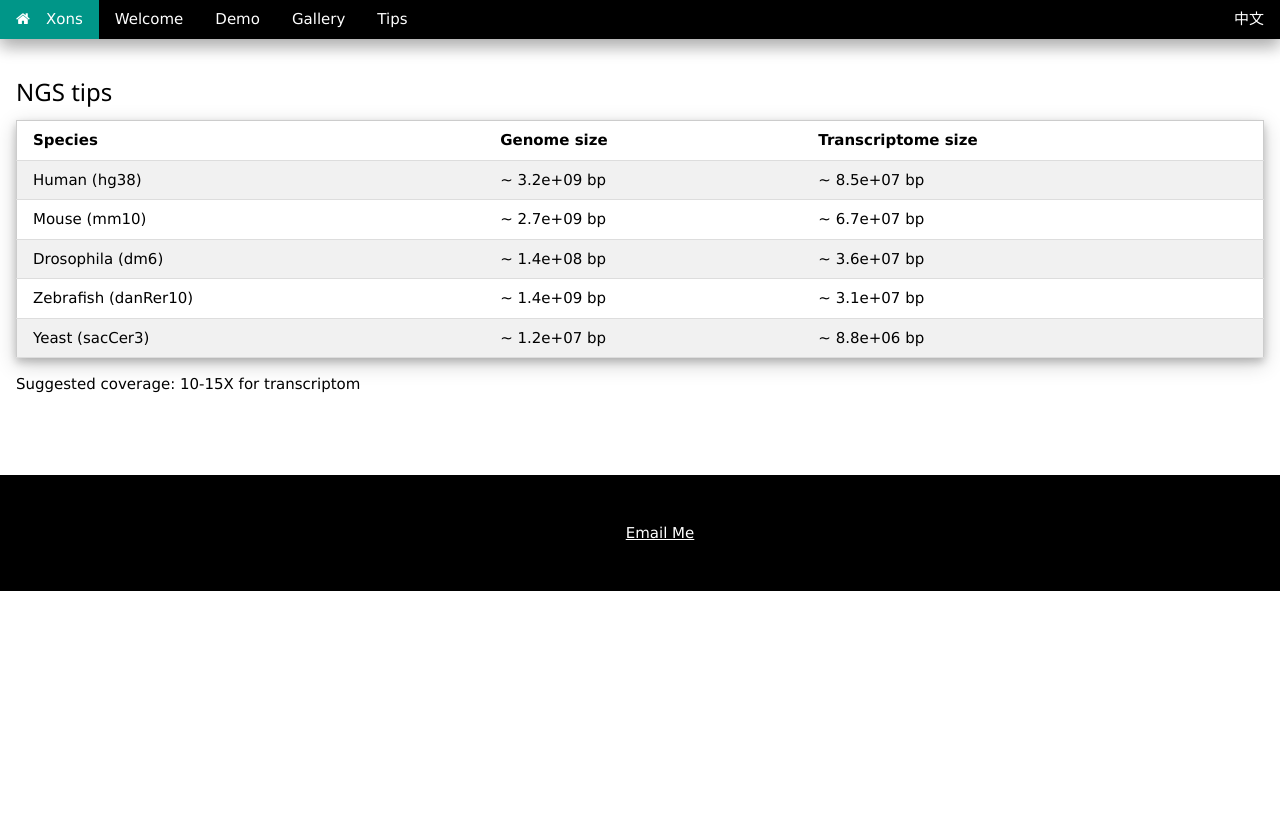
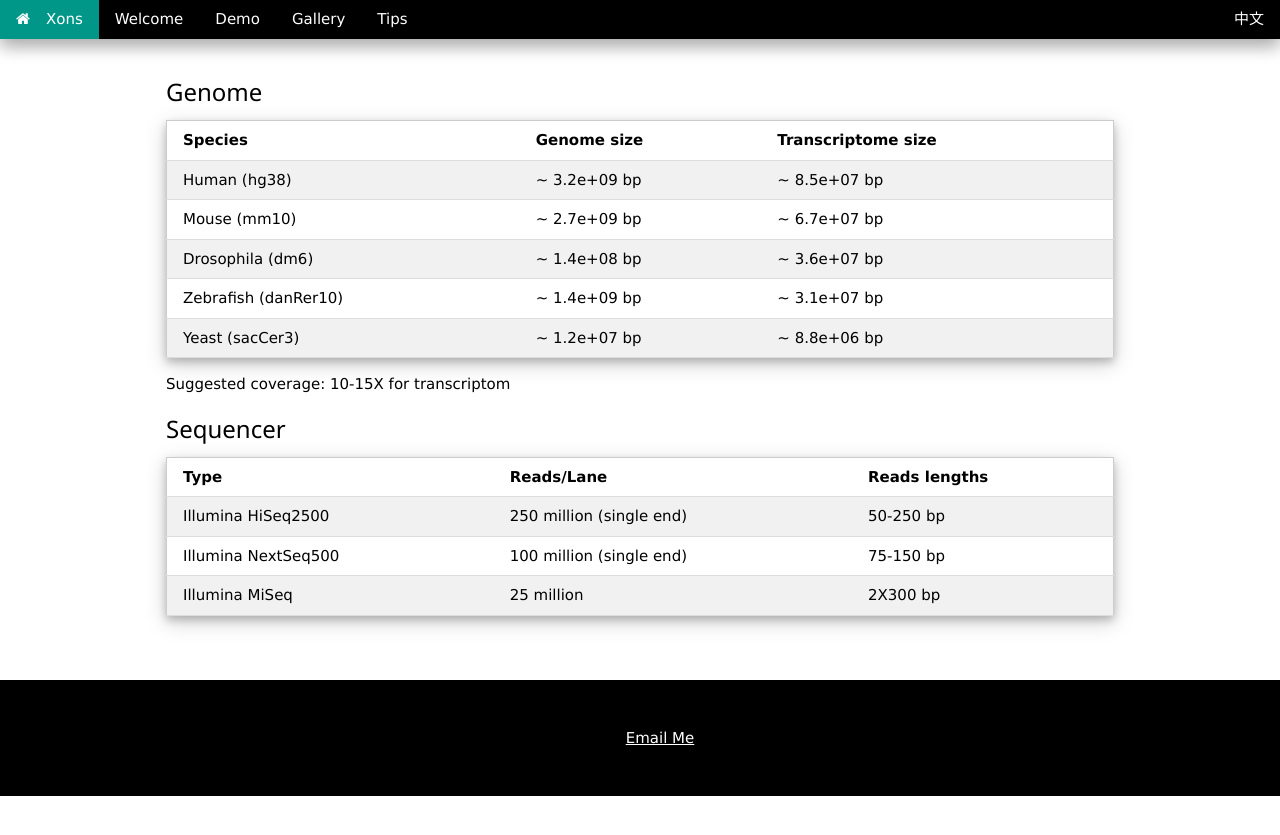
Before and after one commit to xons/xons.github.io, a Jekyll site: the page built from tips.html, in a window 1280 px wide. Shown: the top 835 px of the page. Built offline with Jekyll 4.4.1, drawn with Linux system fonts in a browser that asks for light colours; nearby versions of some CDN libraries; library files that are not in the unit come from our copies.

Commit message:
Update tips.html

```diff
--- a/tips.html
+++ b/tips.html
@@ -4,8 +4,9 @@ title: Xons/Tips
 ---
 
 
-<div class="w3-container w3-padding-64">
-<h3>NGS tips</h3>
+<div class="w3-container w3-content w3-padding-64">
+
+<h3>Genome</h3>
 <table class="w3-table-all w3-hoverable w3-card-4">
 <tr>
   <th>Species</th>
@@ -40,4 +41,29 @@ title: Xons/Tips
 </table>
 
   <p>Suggested coverage: 10-15X for transcriptom</p>
+
+  <h3>Sequencer</h3>
+  <table class="w3-table-all w3-hoverable w3-card-4">
+<tr>
+  <th>Type</th>
+  <th>Reads/Lane</th>
+  <th>Reads lengths</th>
+</tr>
+<tr>
+  <td>Illumina HiSeq2500</td>
+  <td>250 million (single end)</td>
+  <td>50-250 bp</td>
+</tr>
+<tr>
+  <td>Illumina NextSeq500</td>
+  <td>100 million (single end)</td>
+  <td>75-150 bp</td>
+</tr>
+<tr>
+  <td>Illumina MiSeq</td>
+  <td>25 million</td>
+  <td>2X300 bp</td>
+</tr>
+</table>
+
 </div>
```
